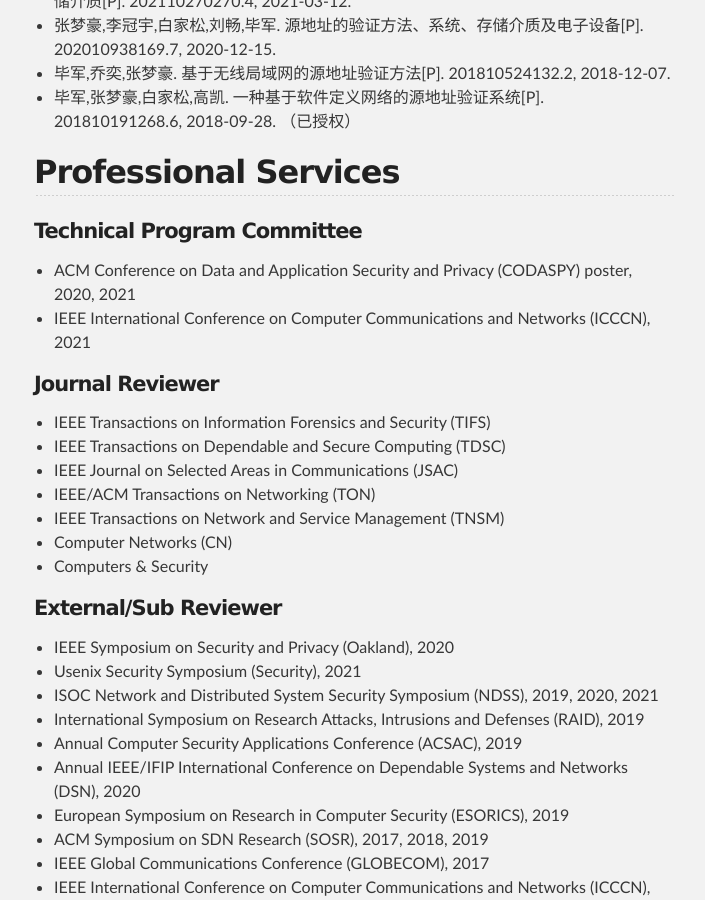
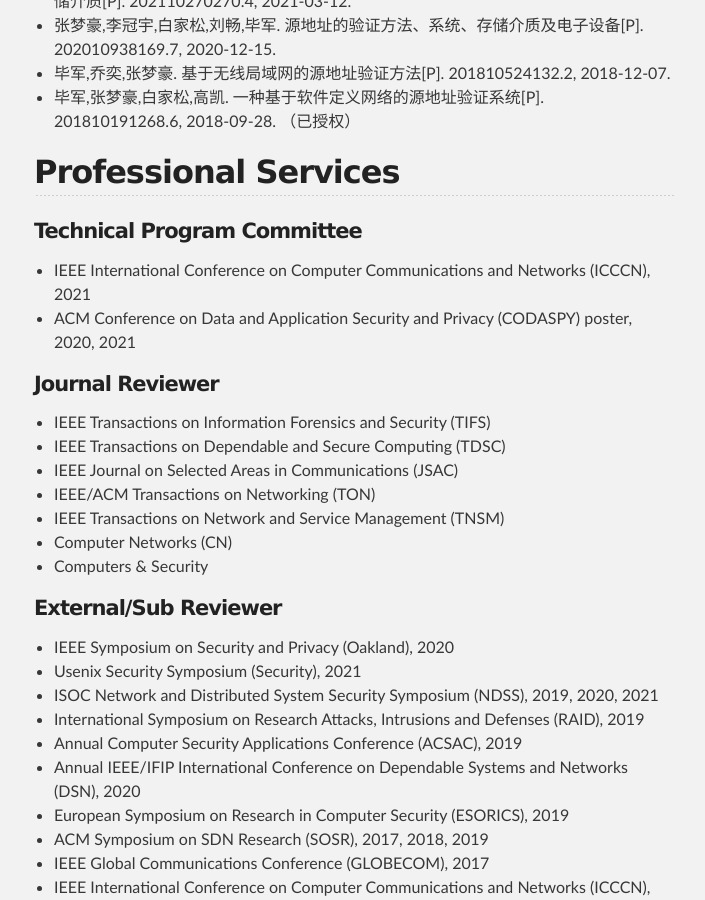
Before and after one commit to zhangmenghao/zhangmenghao.github.io, a Jekyll site: the page built from index.md, in a window 1280 px wide and 900 px high, scrolled down 2799 px. Shown: the whole window, without its empty margins (286-991 px from the left). Built offline with Jekyll 4.4.1, drawn with Linux system fonts in a browser that asks for light colours.

Commit message:
Update TPC

```diff
--- a/index.md
+++ b/index.md
@@ -95,8 +95,8 @@
 
 ## Professional Services
 #### Technical Program Committee
+* IEEE International Conference on Computer Communications and Networks (ICCCN), 2021
 * ACM Conference on Data and Application Security and Privacy (CODASPY) poster, 2020, 2021
-* IEEE International Conference on Computer Communications and Networks (ICCCN), 2021
 
 #### Journal Reviewer
 * IEEE Transactions on Information Forensics and Security (TIFS)
```
